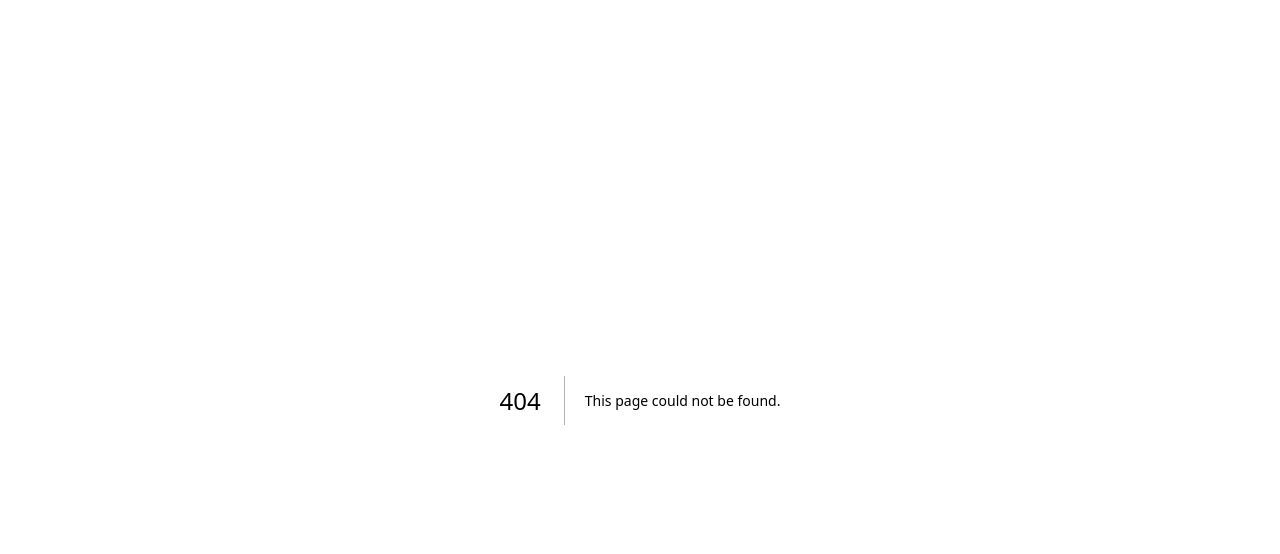
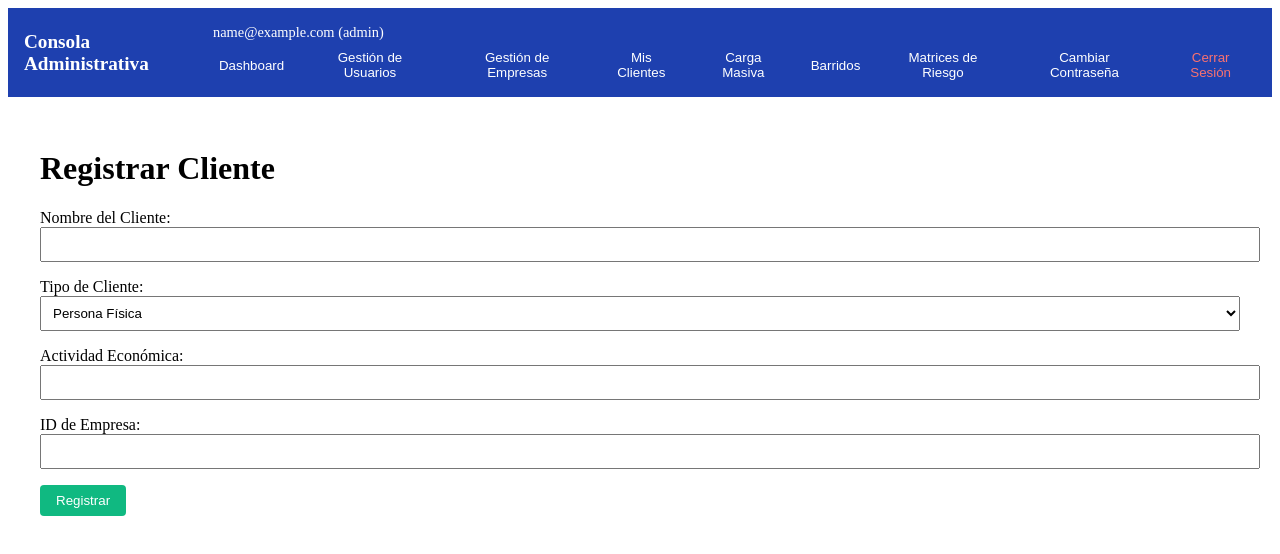
Before and after one commit to IsraelRomeroCastellanos/plataforma-cumplimiento-mvp, a Next.js app in the folder frontend/: page /cliente/registrar in a window 1280 px wide. Before the commit this address had no page. Shown: the top 554 px of the page. Built offline with nearby package versions, Linux system fonts and the light colour scheme; sample sign-in values are in the browser's storage.

Commit message:
fix: roles, registro y carga masiva estables

```diff
--- /dev/null
+++ b/frontend/pages/cliente/registrar.tsx
@@ -0,0 +1,108 @@
+// frontend/pages/cliente/registrar.tsx
+import { useState } from 'react';
+import { useRouter } from 'next/router';
+import axios from 'axios';
+import Navbar from '../../components/Navbar';
+
+export default function RegistrarCliente() {
+  const [formData, setFormData] = useState({
+    nombre_entidad: '',
+    tipo_cliente: 'persona_fisica',
+    actividad_economica: '',
+    empresa_id: ''
+  });
+  const [error, setError] = useState('');
+  const [success, setSuccess] = useState('');
+  const router = useRouter();
+
+  const handleSubmit = async (e: React.FormEvent) => {
+    e.preventDefault();
+    const token = localStorage.getItem('token');
+    if (!token) {
+      router.push('/login');
+      return;
+    }
+
+    try {
+      await axios.post('/api/cliente/registrar', formData, {
+        headers: { Authorization: `Bearer ${token}` }
+      });
+      setSuccess('Cliente registrado exitosamente');
+      setTimeout(() => router.push('/cliente/clientes'), 1500);
+    } catch (err: any) {
+      setError(err.response?.data?.error || 'Error al registrar cliente');
+    }
+  };
+
+  const handleChange = (e: React.ChangeEvent<HTMLInputElement | HTMLSelectElement>) => {
+    const { name, value } = e.target;
+    setFormData(prev => ({ ...prev, [name]: value }));
+  };
+
+  return (
+    <div>
+      <Navbar />
+      <div style={{ padding: '2rem' }}>
+        <h1>Registrar Cliente</h1>
+        {error && <p style={{ color: 'red' }}>{error}</p>}
+        {success && <p style={{ color: 'green' }}>{success}</p>}
+        <form onSubmit={handleSubmit}>
+          <div style={{ marginBottom: '1rem' }}>
+            <label>Nombre del Cliente: <input
+              name="nombre_entidad"
+              value={formData.nombre_entidad}
+              onChange={handleChange}
+              required
+              style={{ width: '100%', padding: '0.5rem' }}
+            /></label>
+          </div>
+          <div style={{ marginBottom: '1rem' }}>
+            <label>Tipo de Cliente:
+              <select
+                name="tipo_cliente"
+                value={formData.tipo_cliente}
+                onChange={handleChange}
+                style={{ width: '100%', padding: '0.5rem' }}
+              >
+                <option value="persona_fisica">Persona Física</option>
+                <option value="persona_moral">Persona Moral</option>
+              </select>
+            </label>
+          </div>
+          <div style={{ marginBottom: '1rem' }}>
+            <label>Actividad Económica: <input
+              name="actividad_economica"
+              value={formData.actividad_economica}
+              onChange={handleChange}
+              required
+              style={{ width: '100%', padding: '0.5rem' }}
+            /></label>
+          </div>
+          <div style={{ marginBottom: '1rem' }}>
+            <label>ID de Empresa: <input
+              name="empresa_id"
+              value={formData.empresa_id}
+              onChange={handleChange}
+              required
+              type="number"
+              style={{ width: '100%', padding: '0.5rem' }}
+            /></label>
+          </div>
+          <button
+            type="submit"
+            style={{
+              padding: '0.5rem 1rem',
+              backgroundColor: '#10b981',
+              color: 'white',
+              border: 'none',
+              borderRadius: '4px',
+              cursor: 'pointer'
+            }}
+          >
+            Registrar
+          </button>
+        </form>
+      </div>
+    </div>
+  );
+}
```
Also changed, not shown: frontend/pages/cliente/carga-masiva.tsx (+1 -21 lines), frontend/pages/cliente/clientes.tsx (+24 -5 lines), 1 other file (tests, documents, lock files or other folders).
